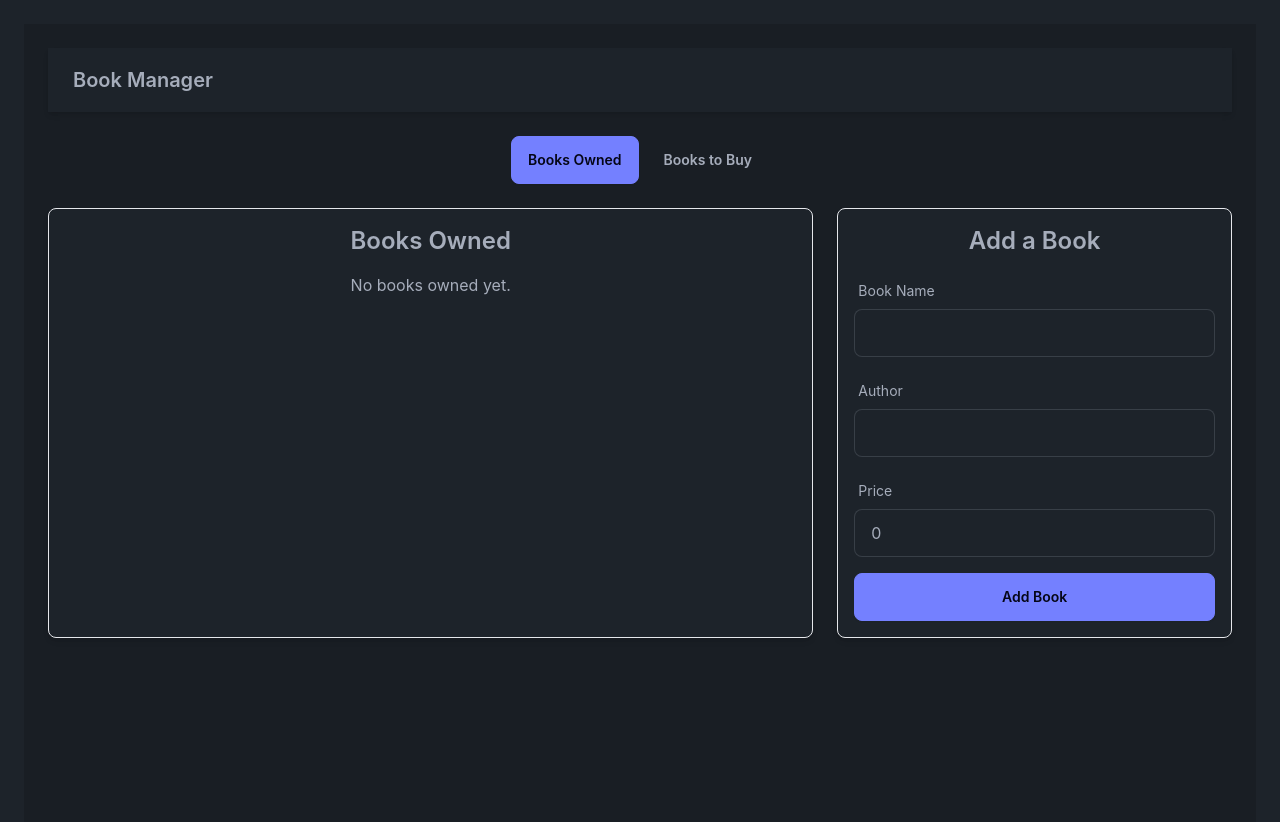
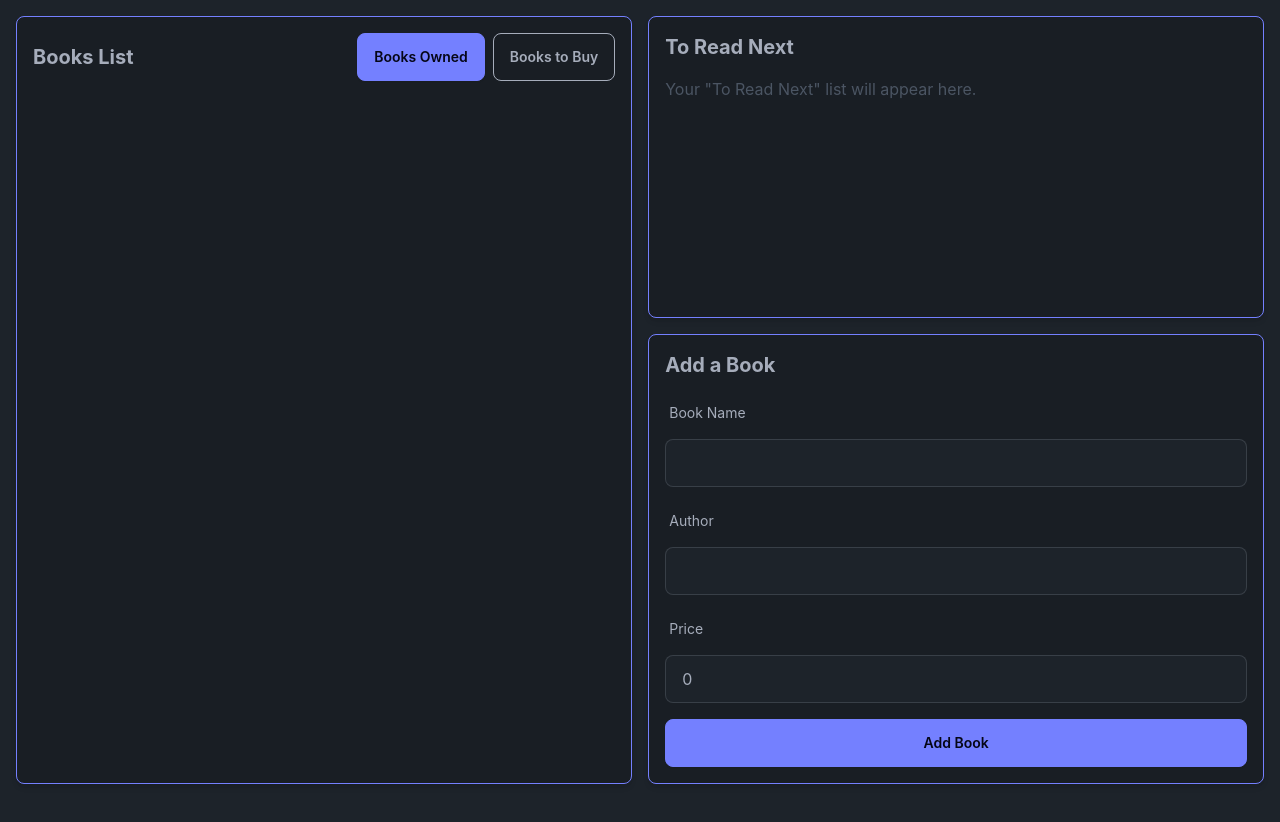
Before and after one commit to S0LD13R-CMD/full_stack_app, a React (Vite) app in the folder my-frontend/: page / in a window 1280 px wide. Shown: the top 822 px of the page. After the commit the page ends 800 px from the top, so only its background shows below. Built offline with nearby package versions, Linux system fonts and the light colour scheme.

Commit message:
Removing unnecessary header + Improving UI

```diff
--- a/my-frontend/src/App.tsx
+++ b/my-frontend/src/App.tsx
@@ -1,6 +1,5 @@
-import React, { useState } from 'react';
-import './index.css';
-import './App.css';
+import React, { useState } from "react";
+import "./index.css";
 
 interface Book {
   id: number;
@@ -10,69 +9,61 @@ interface Book {
 }
 
 const App: React.FC = () => {
-  const [view, setView] = useState<'owned' | 'to-buy'>('owned');
+  const [view, setView] = useState<"owned" | "to-buy">("owned");
   const [booksOwned, setBooksOwned] = useState<Book[]>([]);
   const [booksToBuy, setBooksToBuy] = useState<Book[]>([]);
   const [bookInput, setBookInput] = useState<Book>({
     id: Date.now(),
-    name: '',
-    author: '',
+    name: "",
+    author: "",
     price: 0,
   });
 
   const handleInputChange = (e: React.ChangeEvent<HTMLInputElement>) => {
-    const { name, value, type } = e.target;
+    const { name, value } = e.target;
     setBookInput((prev) => ({
       ...prev,
-      [name]: type === 'checkbox' ? e.target.checked : value,
+      [name]: value,
     }));
   };
 
   const handleAddBook = () => {
-    if (view === 'owned') {
+    if (view === "owned") {
       setBooksOwned((prev) => [...prev, { ...bookInput, id: Date.now() }]);
     } else {
       setBooksToBuy((prev) => [...prev, { ...bookInput, id: Date.now() }]);
     }
-    setBookInput({ id: Date.now(), name: '', author: '', price: 0 });
+    setBookInput({ id: Date.now(), name: "", author: "", price: 0 });
   };
 
   return (
-    <div className="bg-base-200 min-h-screen p-6">
-      <header className="navbar bg-base-100 shadow-md mb-6">
-        <div className="flex-1">
-          <a className="btn btn-ghost normal-case text-xl">Book Manager</a>
-        </div>
-      </header>
-
-      <div className="mb-6 text-center">
+    <div className="min-h-screen flex flex-col">
+      {/* Main Content */}
+      <div className="flex h-screen p-4 gap-4">
+      {/* Left Half - Book List */}
+      <div className="w-1/2 p-4 bg-base-200 border border-primary rounded-lg shadow-md overflow-auto">
+        <div className="flex justify-between items-center mb-4">
+          <h2 className="text-xl font-bold">Books List</h2>
+          <div className="flex gap-2">
           <button
-          className={`btn ${view === 'owned' ? 'btn-primary' : 'btn-ghost'} mr-2`}
+            className={`btn ${view === 'owned' ? 'btn-primary' : 'btn-outline'}`}
             onClick={() => setView('owned')}
           >
             Books Owned
           </button>
           <button
-          className={`btn ${view === 'to-buy' ? 'btn-primary' : 'btn-ghost'}`}
+            className={`btn ${view === 'to-buy' ? 'btn-primary' : 'btn-outline'}`}
             onClick={() => setView('to-buy')}
           >
             Books to Buy
           </button>
           </div>
-
-      <div className="flex flex-wrap gap-6">
-        {/* Books List */}
-        <div className="flex-1 bg-base-100 shadow-md rounded-lg p-4 border">
-          <h2 className="text-2xl font-semibold mb-4">
-            {view === 'owned' ? 'Books Owned' : 'Books to Buy'}
-          </h2>
-          {view === 'owned' && booksOwned.length === 0 && <p>No books owned yet.</p>}
-          {view === 'to-buy' && booksToBuy.length === 0 && <p>No books to buy yet.</p>}
+        </div>
         <ul className="space-y-4">
           {(view === 'owned' ? booksOwned : booksToBuy).map((book) => (
             <li
               key={book.id}
-                className="p-4 bg-base-100 text-base-content rounded-lg shadow-lg border"
+              className="p-4 bg-primary text-primary-content rounded-lg shadow-md"
             >
               <h3 className="text-lg font-semibold">{book.name}</h3>
               <p className="text-sm">Author: {book.author}</p>
@@ -82,9 +73,17 @@ const App: React.FC = () => {
         </ul>
       </div>
 
-        {/* Add Book Form */}
-        <div className="w-full sm:w-1/3 bg-base-100 shadow-md rounded-lg p-4 border">
-          <h2 className="text-2xl font-semibold mb-4">Add a Book</h2>
+      {/* Right Half */}
+      <div className="w-1/2 flex flex-col gap-4">
+        {/* Top Right - "To Read Next" */}
+        <div className="flex-1 p-4 bg-base-200 border border-primary rounded-lg shadow-md overflow-auto">
+          <h2 className="text-xl font-bold mb-4">To Read Next</h2>
+          <p className="text-gray-600">Your "To Read Next" list will appear here.</p>
+        </div>
+
+        {/* Bottom Right - Input Field */}
+        <div className="flex-1 p-4 bg-base-200 border border-primary rounded-lg shadow-md">
+          <h2 className="text-xl font-bold mb-4">Add a Book</h2>
           <form
             onSubmit={(e) => {
               e.preventDefault();
@@ -94,7 +93,7 @@ const App: React.FC = () => {
           >
             {/* Book Name */}
             <div className="form-control">
-              <label className="label">
+              <label className="label mb-2">
                 <span className="label-text">Book Name</span>
               </label>
               <input
@@ -108,7 +107,7 @@ const App: React.FC = () => {
             </div>
             {/* Author */}
             <div className="form-control">
-              <label className="label">
+              <label className="label mb-2">
                 <span className="label-text">Author</span>
               </label>
               <input
@@ -122,7 +121,7 @@ const App: React.FC = () => {
             </div>
             {/* Price */}
             <div className="form-control">
-              <label className="label">
+              <label className="label mb-2">
                 <span className="label-text">Price</span>
               </label>
               <input
@@ -142,6 +141,7 @@ const App: React.FC = () => {
         </div>
       </div>
     </div>
+    </div>
   );
 };
 
```
Lines whose indentation alone changed are shown as unchanged.
